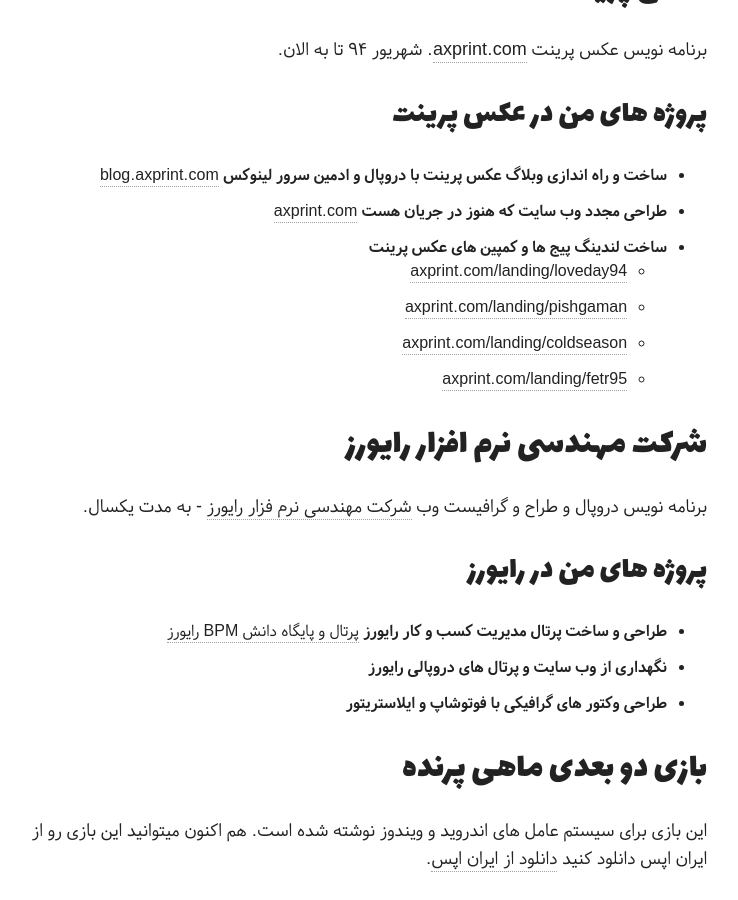
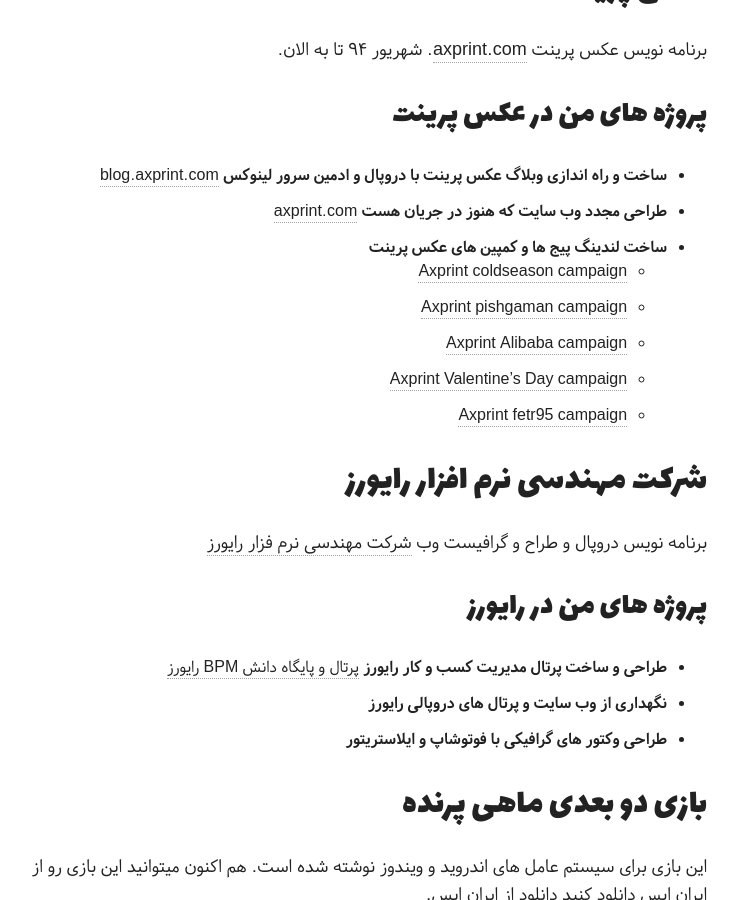
Before and after one commit to pooya-golchian/farsi, a Jekyll site: the page built from projects/index.md, in a window 1280 px wide and 900 px high, scrolled down 1145 px. Shown: the whole window, without its empty margins (287-1025 px from the left). Built offline with Jekyll 4.4.1, drawn with Linux system fonts in a browser that asks for light colours; nearby versions of some CDN libraries; some web fonts are replaced.

Commit message:
change and add project

```diff
--- a/projects/index.md
+++ b/projects/index.md
@@ -19,13 +19,14 @@
 * **ساخت و راه اندازی وبلاگ عکس پرینت با دروپال و ادمین سرور لینوکس** [blog.axprint.com](http://blog.axprint.com)
 * **طراحی مجدد وب سایت که هنوز در جریان هست** [axprint.com](http://axprint.com)
 * **ساخت لندینگ پیج ها و کمپین های عکس پرینت**
-    - [axprint.com/landing/loveday94](http://axprint.com/landing/loveday94)
-    - [axprint.com/landing/pishgaman](http://axprint.com/landing/pishgaman)
-    - [axprint.com/landing/coldseason](http://axprint.com/landing/coldseason)
-    - [axprint.com/landing/fetr95](http://axprint.com/landing/fetr95)
+    - [Axprint coldseason campaign](http://axprint.com/landing/coldseason)
+    - [Axprint pishgaman campaign](http://axprint.com/landing/pishgaman)
+    - [Axprint Alibaba campaign](http://axprint.com/landing/alibaba)
+    - [Axprint Valentine's Day campaign](http://axprint.com/landing/loveday94)
+    - [Axprint fetr95 campaign](http://www.axprint.com/landing/fetr95/)
 
 # شرکت مهندسی نرم افزار رایورز
-برنامه نویس دروپال و طراح و گرافیست وب [شرکت مهندسی نرم فزار رایورز](http://rayvarz.com) - به مدت یکسال.
+برنامه نویس دروپال و طراح و گرافیست وب [شرکت مهندسی نرم فزار رایورز](http://rayvarz.com)
 
 
 ## پروژه های من در رایورز
```
